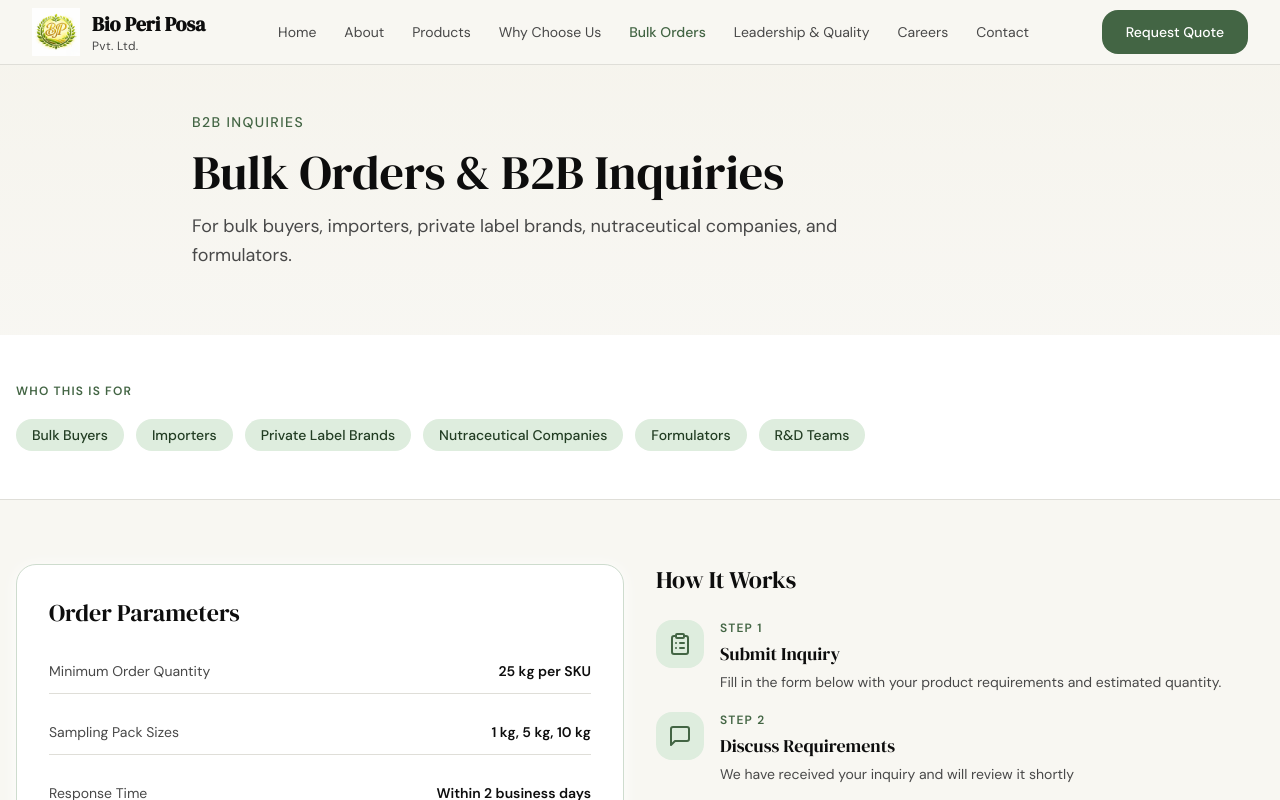
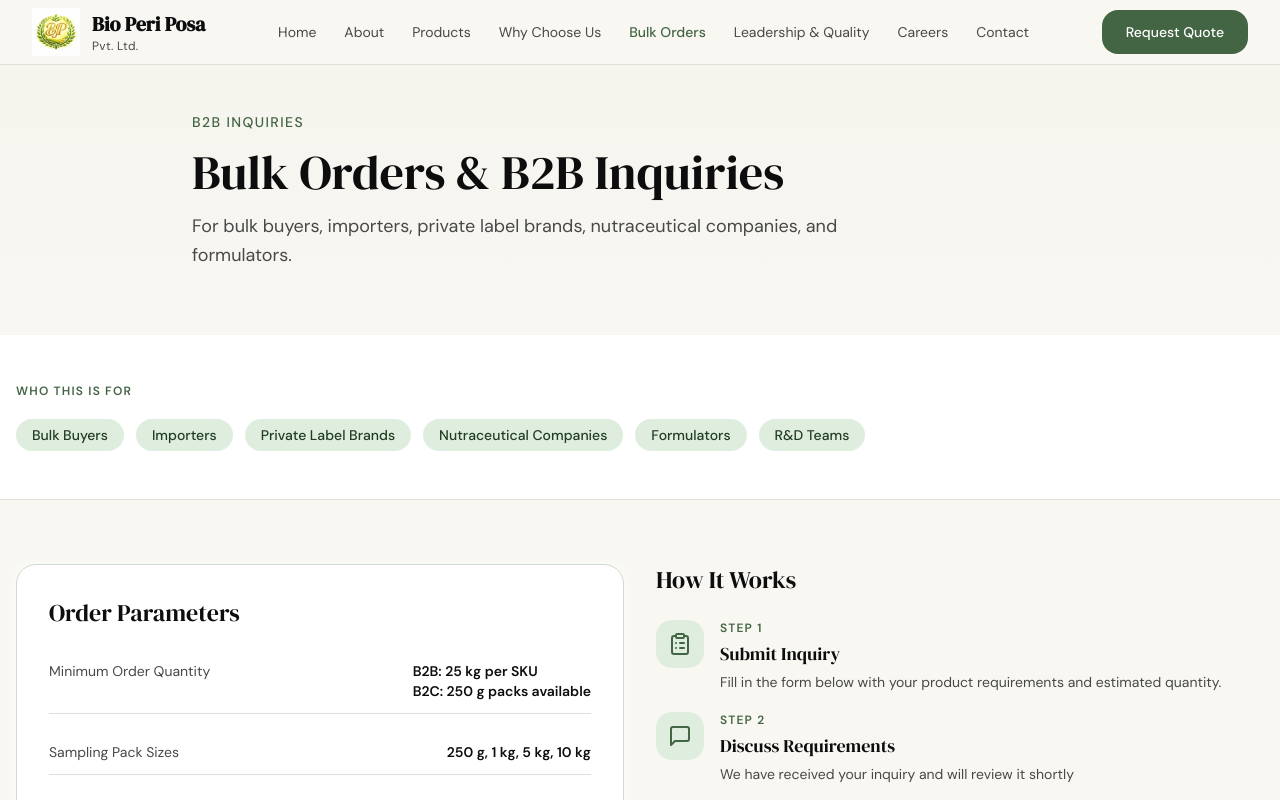
Before and after one commit to chitiagarwal/bio-peri-posa-website, a React (Vite) app in the folder src/frontend/: page /bulk-orders in a window 1280 px wide. Shown: the top 800 px of the page. Built offline with nearby package versions, Linux system fonts and the light colour scheme; what @icp-sdk/core would draw is missing.

Commit message:
Update BulkOrders.tsx

```diff
--- a/src/frontend/src/pages/BulkOrders.tsx
+++ b/src/frontend/src/pages/BulkOrders.tsx
@@ -180,15 +180,16 @@ export default function BulkOrders() {
                     Minimum Order Quantity
                   </span>
                   <span className="font-semibold text-foreground">
-                    25 kg per SKU
-                  </span>
+  <div>B2B: 25 kg per SKU</div>
+  <div>B2C: 250 g packs available</div>
+</span>
                 </div>
                 <div className="flex justify-between py-3 border-b border-border">
                   <span className="text-muted-foreground">
                     Sampling Pack Sizes
                   </span>
                   <span className="font-semibold text-foreground">
-                    1 kg, 5 kg, 10 kg
+                    250 g, 1 kg, 5 kg, 10 kg
                   </span>
                 </div>
                 <div className="flex justify-between py-3">
```
